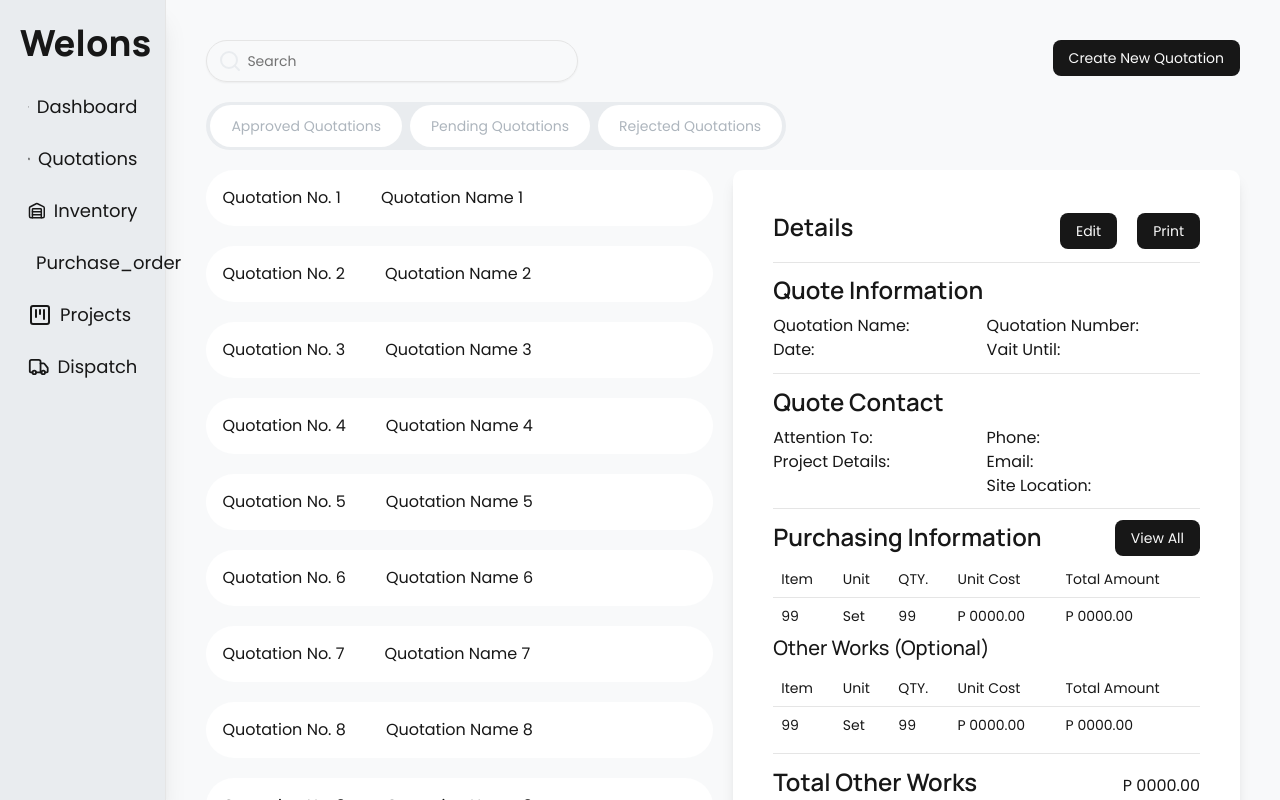
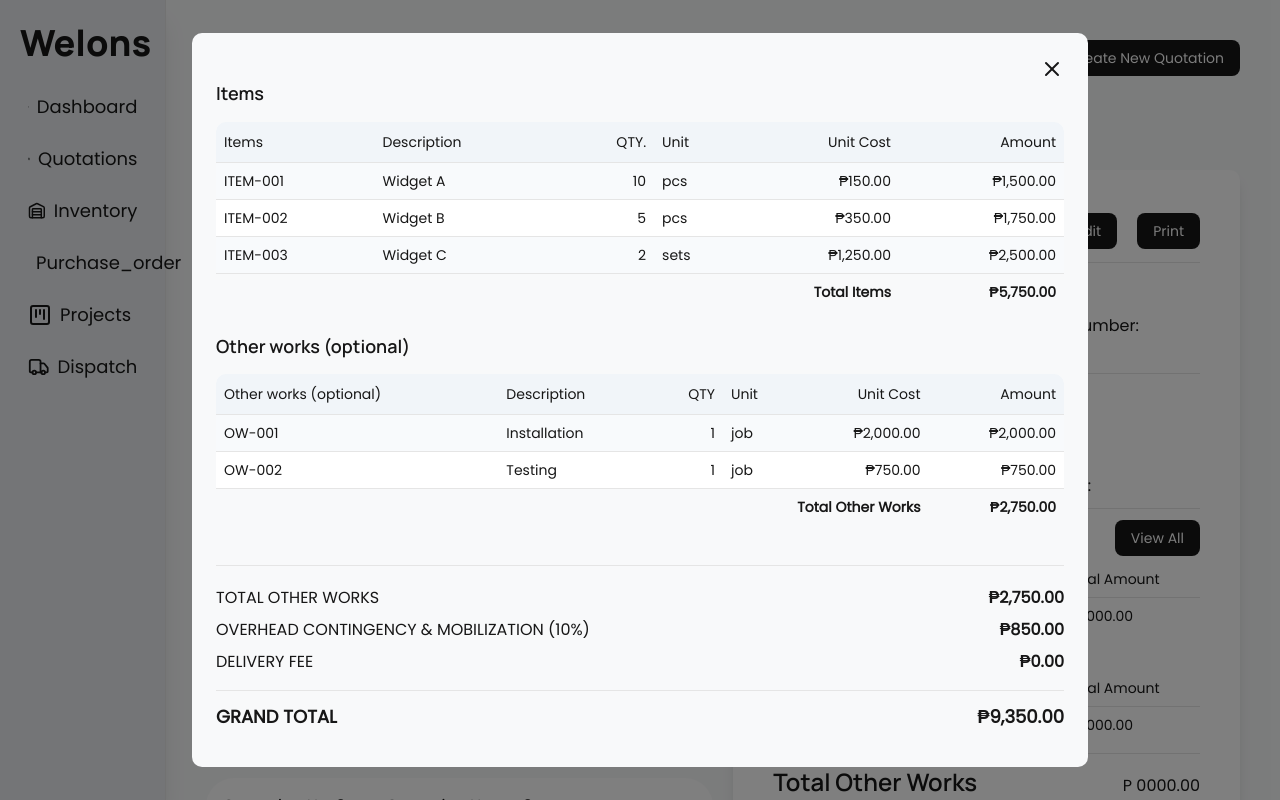
Before and after one commit to Lolillya/welons-ims, a React (Vite) app: page /admin/quotation in a window 1280 px wide. Both pictures are taken after a click on the button "View All". Built offline with nearby package versions, Linux system fonts and the light colour scheme.

Commit message:
added all items modal on quotations page

```diff
--- a/src/App.css
+++ b/src/App.css
@@ -34,6 +34,10 @@
   }
 
   span {
+    @apply text-primary;
+  }
+
+  th, td, tr {
     @apply text-primary;
   }
 
--- /dev/null
+++ b/src/pages/admin/quotations/_components/all-items-modal.tsx
@@ -0,0 +1,236 @@
+import { X } from "lucide-react";
+import { useMemo } from "react";
+import {
+  Table,
+  TableHeader,
+  TableBody,
+  TableRow,
+  TableHead,
+  TableCell,
+} from "@/components/ui/table";
+
+interface ItemsModalProps {
+  closeModal: () => void;
+}
+
+type Row = {
+  item: string;
+  description?: string;
+  qty: number;
+  unit: string;
+  unitCost: number;
+};
+
+const formatCurrency = (n: number) =>
+  n.toLocaleString(undefined, {
+    style: "currency",
+    currency: "PHP",
+    minimumFractionDigits: 2,
+  });
+
+export const ItemsModal = ({ closeModal }: ItemsModalProps) => {
+  const items: Row[] = useMemo(
+    () => [
+      {
+        item: "ITEM-001",
+        description: "Widget A",
+        qty: 10,
+        unit: "pcs",
+        unitCost: 150,
+      },
+      {
+        item: "ITEM-002",
+        description: "Widget B",
+        qty: 5,
+        unit: "pcs",
+        unitCost: 350,
+      },
+      {
+        item: "ITEM-003",
+        description: "Widget C",
+        qty: 2,
+        unit: "sets",
+        unitCost: 1250,
+      },
+    ],
+    []
+  );
+
+  const otherWorks: Row[] = useMemo(
+    () => [
+      {
+        item: "OW-001",
+        description: "Installation",
+        qty: 1,
+        unit: "job",
+        unitCost: 2000,
+      },
+      {
+        item: "OW-002",
+        description: "Testing",
+        qty: 1,
+        unit: "job",
+        unitCost: 750,
+      },
+    ],
+    []
+  );
+
+  const itemsTotal = items.reduce((s, r) => s + r.qty * r.unitCost, 0);
+  const otherTotal = otherWorks.reduce((s, r) => s + r.qty * r.unitCost, 0);
+
+  // default overhead/contingency & mobilization percentage (example 10%)
+  const overhead = Math.round((itemsTotal + otherTotal) * 0.1 * 100) / 100;
+  const deliveryFee = 0;
+  const grandTotal =
+    Math.round((itemsTotal + otherTotal + overhead + deliveryFee) * 100) / 100;
+
+  return (
+    <section className="absolute bg-black/50 w-screen h-screen flex justify-center items-center z-50">
+      <div className="bg-background w-[70%] h-11/12 flex flex-col rounded-lg p-6 overflow-auto">
+        <X
+          className="self-end text-primary cursor-pointer"
+          onClick={closeModal}
+        />
+
+        <h3 className="text-lg font-semibold mb-4">Items</h3>
+
+        <div className="mb-6 overflow-x-auto">
+          <Table className="w-full table-auto text-sm">
+            <TableHeader>
+              <TableRow className="bg-slate-100">
+                <TableHead className="p-2 text-primary text-left">
+                  Items
+                </TableHead>
+                <TableHead className="p-2 text-primary text-left">
+                  Description
+                </TableHead>
+                <TableHead className="p-2 text-primary text-right">
+                  QTY.
+                </TableHead>
+                <TableHead className="p-2 text-primary text-left">
+                  Unit
+                </TableHead>
+                <TableHead className="p-2 text-primary text-right">
+                  Unit Cost
+                </TableHead>
+                <TableHead className="p-2 text-primary text-right">
+                  Amount
+                </TableHead>
+              </TableRow>
+            </TableHeader>
+
+            <TableBody>
+              {items.map((r, idx) => {
+                const amt = r.qty * r.unitCost;
+                return (
+                  <TableRow key={idx} className="even:bg-white odd:bg-slate-50">
+                    <TableCell className="p-2">{r.item}</TableCell>
+                    <TableCell className="p-2">{r.description}</TableCell>
+                    <TableCell className="p-2 text-right">{r.qty}</TableCell>
+                    <TableCell className="p-2">{r.unit}</TableCell>
+                    <TableCell className="p-2 text-right">
+                      {formatCurrency(r.unitCost)}
+                    </TableCell>
+                    <TableCell className="p-2 text-right">
+                      {formatCurrency(amt)}
+                    </TableCell>
+                  </TableRow>
+                );
+              })}
+
+              <TableRow className="font-semibold">
+                <TableCell colSpan={5} className="p-2 text-right">
+                  Total Items
+                </TableCell>
+                <TableCell className="p-2 text-right">
+                  {formatCurrency(itemsTotal)}
+                </TableCell>
+              </TableRow>
+            </TableBody>
+          </Table>
+        </div>
+
+        <h3 className="text-lg font-semibold mb-4">Other works (optional)</h3>
+
+        <div className="mb-6 overflow-x-auto">
+          <Table className="w-full table-auto text-sm">
+            <TableHeader>
+              <TableRow className="bg-slate-100 text-primary">
+                <TableHead className="p-2 text-primary text-left">
+                  Other works (optional)
+                </TableHead>
+                <TableHead className="p-2 text-primary text-left">
+                  Description
+                </TableHead>
+                <TableHead className="p-2 text-primary text-right">
+                  QTY
+                </TableHead>
+                <TableHead className="p-2 text-primary text-left">
+                  Unit
+                </TableHead>
+                <TableHead className="p-2 text-primary text-right">
+                  Unit Cost
+                </TableHead>
+                <TableHead className="p-2 text-primary text-right">
+                  Amount
+                </TableHead>
+              </TableRow>
+            </TableHeader>
+
+            <TableBody>
+              {otherWorks.map((r, idx) => {
+                const amt = r.qty * r.unitCost;
+                return (
+                  <TableRow key={idx} className="even:bg-white odd:bg-slate-50">
+                    <TableCell className="p-2">{r.item}</TableCell>
+                    <TableCell className="p-2">{r.description}</TableCell>
+                    <TableCell className="p-2 text-right">{r.qty}</TableCell>
+                    <TableCell className="p-2">{r.unit}</TableCell>
+                    <TableCell className="p-2 text-right">
+                      {formatCurrency(r.unitCost)}
+                    </TableCell>
+                    <TableCell className="p-2 text-right">
+                      {formatCurrency(amt)}
+                    </TableCell>
+                  </TableRow>
+                );
+              })}
+
+              <TableRow className="font-semibold">
+                <TableCell colSpan={5} className="p-2 text-right">
+                  Total Other Works
+                </TableCell>
+                <TableCell className="p-2 text-right">
+                  {formatCurrency(otherTotal)}
+                </TableCell>
+              </TableRow>
+            </TableBody>
+          </Table>
+        </div>
+
+        <div className="mt-auto border-t pt-4">
+          <div className="flex justify-between py-1">
+            <span>TOTAL OTHER WORKS</span>
+            <span className="font-semibold">{formatCurrency(otherTotal)}</span>
+          </div>
+
+          <div className="flex justify-between py-1">
+            <span>OVERHEAD CONTINGENCY &amp; MOBILIZATION (10%)</span>
+            <span className="font-semibold">{formatCurrency(overhead)}</span>
+          </div>
+
+          <div className="flex justify-between py-1">
+            <span>DELIVERY FEE</span>
+            <span className="font-semibold">{formatCurrency(deliveryFee)}</span>
+          </div>
+
+          <div className="flex justify-between py-3 text-lg font-bold border-t mt-3">
+            <span>GRAND TOTAL</span>
+            <span>{formatCurrency(grandTotal)}</span>
+          </div>
+        </div>
+      </div>
+    </section>
+  );
+};
--- a/src/pages/admin/quotations/index.tsx
+++ b/src/pages/admin/quotations/index.tsx
@@ -19,12 +19,22 @@ import {
 } from "@/components/ui/table";
 import { Tabs, TabsList, TabsTrigger } from "@/components/ui/tabs";
 import { Search } from "lucide-react";
+import { ItemsModal } from "./_components/all-items-modal";
+import { useState } from "react";
 
 const QuotationsPage = () => {
+  const [isModalOpen, setIsModalOpen] = useState<boolean>(false);
+
+  const handleViewAllItems = () => {
+    setIsModalOpen(!isModalOpen);
+  };
+
   return (
+    <>
+      {isModalOpen && <ItemsModal closeModal={handleViewAllItems} />}
       <section className="main-container">
         <div className="flex justify-between">
-        <div className="relative items-center flex w-[36%]">
+          <div className="relative items-center flex w-[36%] z-auto">
             <Search className="absolute ml-3" />
             <Input placeholder="Search" className="pl-10 py-5 rounded-full" />
           </div>
@@ -126,7 +136,7 @@ const QuotationsPage = () => {
                 <div className="flex flex-col">
                   <div className="flex justify-between">
                     <h3>Purchasing Information</h3>
-                  <Button>View All</Button>
+                    <Button onClick={handleViewAllItems}>View All</Button>
                   </div>
                   <div className="flex flex-col">
                     <Table className="text-primary">
@@ -201,6 +211,7 @@ const QuotationsPage = () => {
           </div>
         </div>
       </section>
+    </>
   );
 };
 
```
Lines whose indentation alone changed are shown as unchanged.
